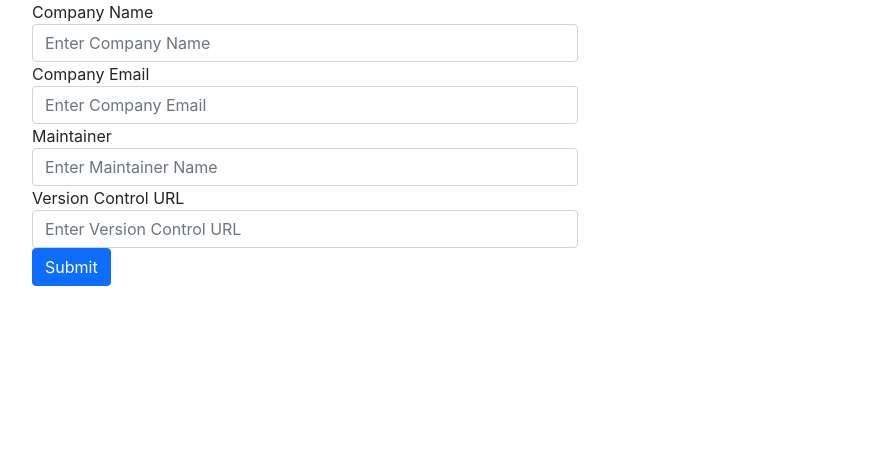
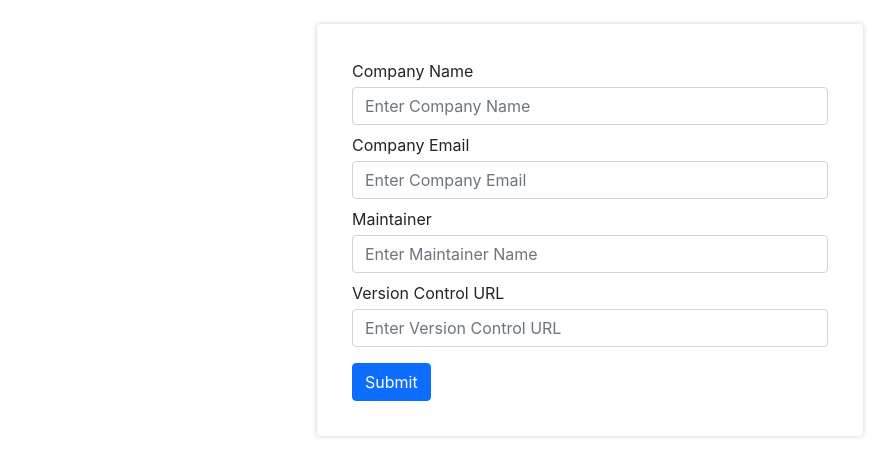
Before and after one commit to shubhwip/bom, a React (Create React App) app in the folder bom-ui/: page /register in a window 1280 px wide. Shown: the top 476 px of the page, without its empty margins (50-946 px from the left). Built offline with nearby package versions, Linux system fonts and the light colour scheme.

Commit message:
add create api

```diff
--- a/bom-ui/package.json
+++ b/bom-ui/package.json
@@ -8,6 +8,7 @@
     "@testing-library/jest-dom": "^5.11.4",
     "@testing-library/react": "^11.1.0",
     "@testing-library/user-event": "^12.1.10",
+    "axios": "^0.22.0",
     "http-proxy-middleware": "^2.0.0",
     "react": "^17.0.2",
     "react-dom": "^17.0.2",
--- /dev/null
+++ b/bom-ui/src/Component/Register/register.css
@@ -0,0 +1,5 @@
+.register-container {
+    border-radius: 4px;
+    box-shadow: 0px 0px 5px rgba(61, 60, 60, 0.25);
+    padding: 35px;
+}
--- a/bom-ui/src/Component/Register/register.js
+++ b/bom-ui/src/Component/Register/register.js
@@ -1,29 +1,56 @@
-import React, { Component } from 'react'
+import React, { Component } from 'react';
+import './register.css';
+import axios from 'axios';
 export default class Register extends Component {
+    state = {
+        name: ''
+    }
+
+    changeData = (e) => {
+        this.setState({
+            [e.target.name]: e.target.value
+        })
+    }
+    submitData = () => {
+        var obj = {
+            companyName: this.state.cname,
+            email: this.state.email,
+            maintainer: this.state.maintainer,
+            versionControlUrl: this.state.version
+        }
+        axios.post('http:localhost:8081/customer/create', obj)
+            .then((data) => {
+                this.props.history.push('/')
+            })
+
+    }
     render() {
         return (
             <div className='container'>
                 <div className='row'>
-                <div className='col-md-6 col-offset-6'>
+                    <div className='col-md-6 offset-3 mt-4'>
+                        <div className='register-container'>
                             <form>
                                 <div class="form-group">
                                     <label for="exampleInputEmail1">Company Name</label>
-       <input type="text" class="form-control" id="exampleInputEmail1" aria-describedby="emailHelp" placeholder="Enter Company Name"/>
+                                    <input type="text" class="form-control mt-1" name='cname' aria-describedby="emailHelp" placeholder="Enter Company Name" onChange={(e) => this.changeData(e)} />
                                 </div>
-     <div class="form-group">
+                                <div class="form-group mt-2">
                                     <label for="exampleInputEmail1">Company Email</label>
-            <input type="email" class="form-control" id="exampleInputEmail1" aria-describedby="emailHelp" placeholder="Enter Company Email"/>
+                                    <input type="email" class="form-control mt-1" aria-describedby="emailHelp" name='email' placeholder="Enter Company Email" onChange={(e) => this.changeData(e)} />
                                 </div>
-     <div class="form-group">
+                                <div class="form-group mt-2">
                                     <label for="exampleInputEmail1">Maintainer</label>
-            <input type="text" class="form-control" id="exampleInputEmail1" aria-describedby="emailHelp" placeholder="Enter Maintainer Name"/>
+                                    <input type="text" class="form-control mt-1" aria-describedby="emailHelp" name='maintainer' placeholder="Enter Maintainer Name" onChange={(e) => this.changeData(e)} />
                                 </div>
-     <div class="form-group">
+                                <div class="form-group mt-2">
                                     <label for="exampleInputEmail1">Version Control URL</label>
-            <input type="text" class="form-control" id="exampleInputEmail1" aria-describedby="emailHelp" placeholder="Enter Version Control URL"/>
+                                    <input type="text" class="form-control mt-1" aria-describedby="emailHelp" name='version' placeholder="Enter Version Control URL" onChange={(e) => this.changeData(e)} />
                                 </div>
-     <button type="submit" class="btn btn-primary">Submit</button>
+                                <button type="submit" class="btn btn-primary mt-3" onClick={() => this.submitData()}>Submit</button>
                             </form>
+                        </div>
+
                     </div>
                 </div>
             </div>
```
Also changed, not shown: bom-ui/src/Component/Register/bom.css (deleted), 1 other file (tests, documents, lock files or other folders). Lines whose indentation alone changed are shown as unchanged.
